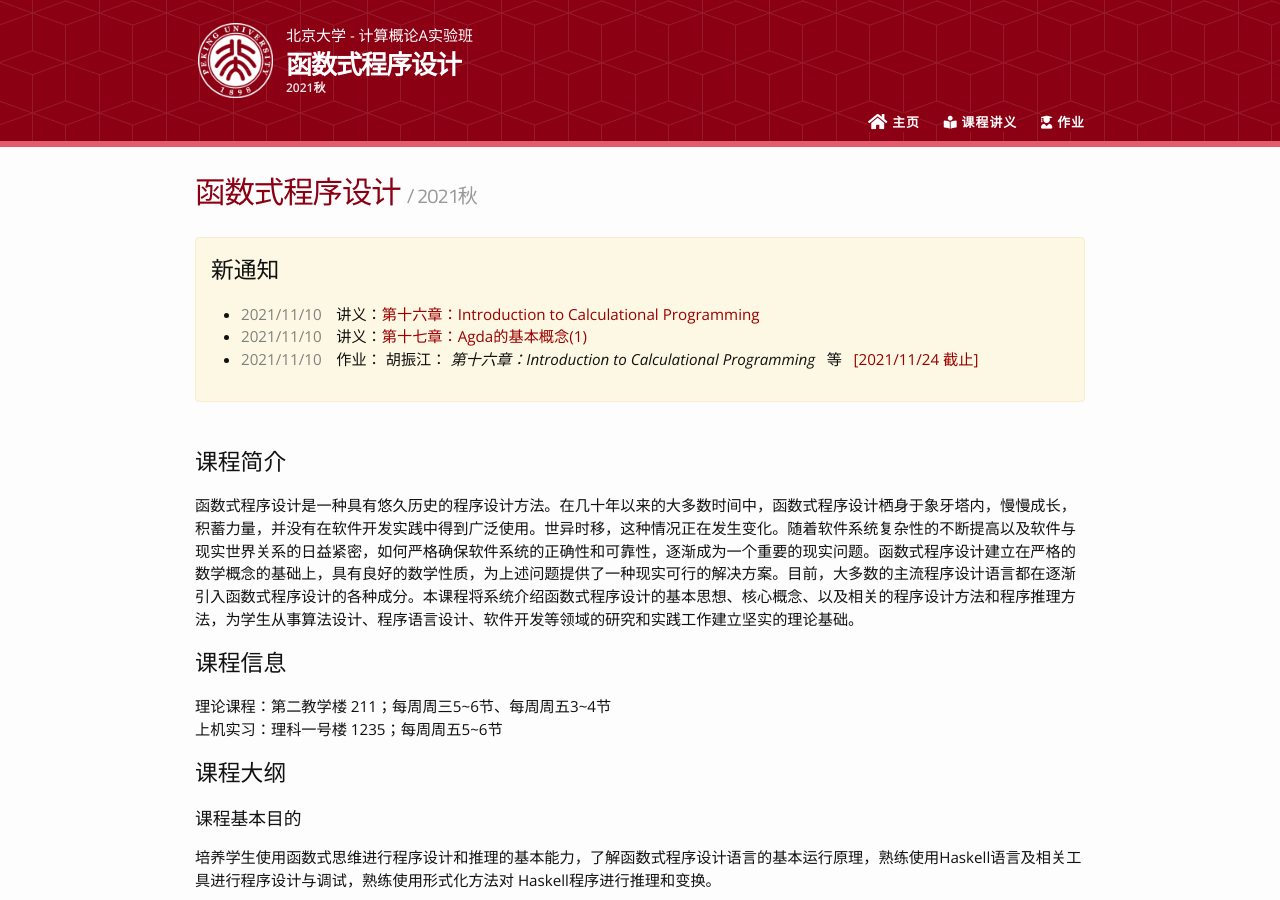
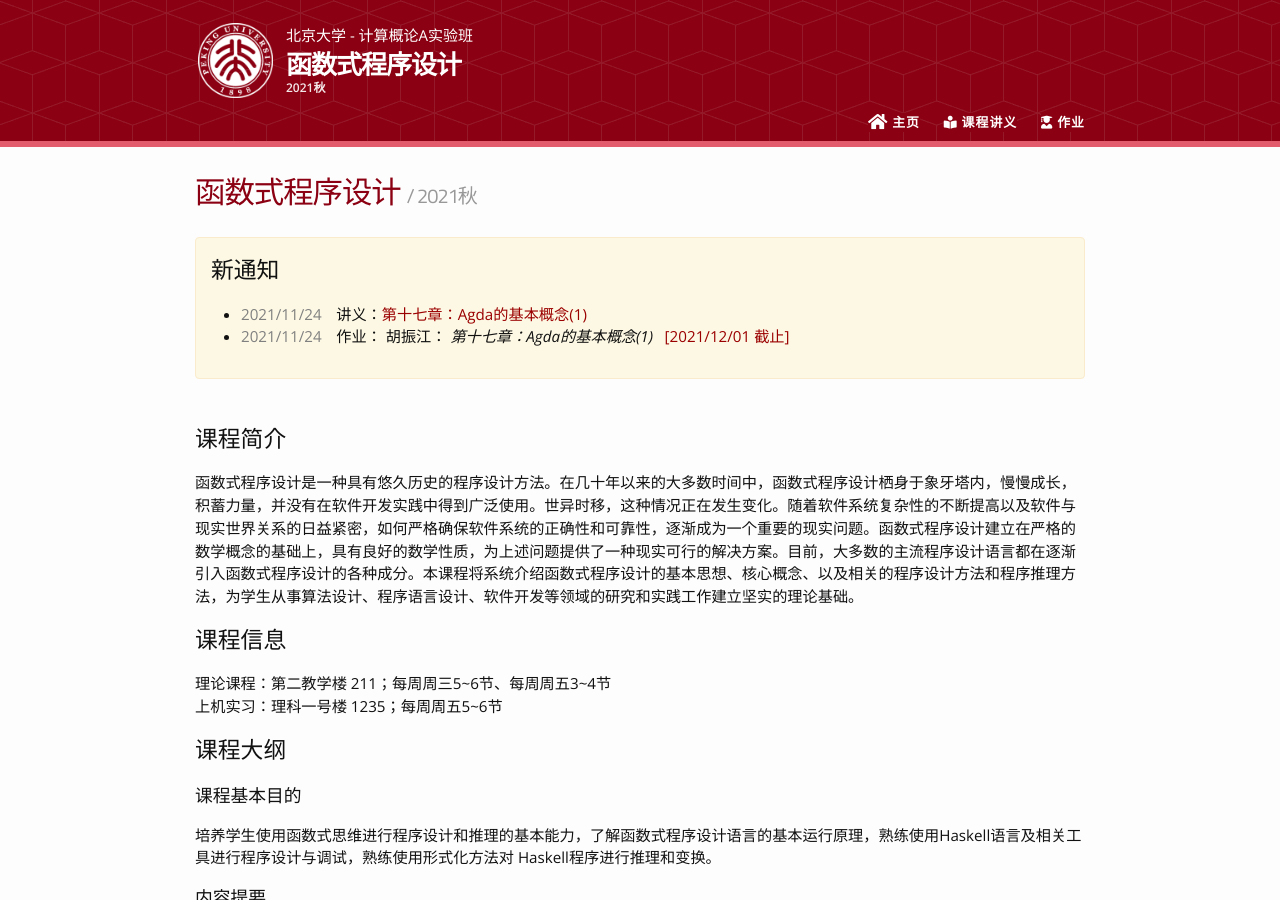
Before and after one commit to zhenjiang888/FP, a Jekyll site: the page built from 2021/index.md, in a window 1280 px wide and 900 px high. Built offline with Jekyll 4.4.1, drawn with Linux system fonts in a browser that asks for light colours; nearby versions of some CDN libraries; our own code applies the rules of GitHub Pages for plain Markdown files.

Commit message:
postpone due time for HW13

```diff
--- a/_data/_2021.yaml
+++ b/_data/_2021.yaml
@@ -151,7 +151,15 @@
     - text: 完成讲义上的习题
       link: homeworks/HW12.hs
     - text: 安装Agda的开发环境
+    due: 2021/11/24
+- teacher: 胡振江
+  date: 2021/11/24
+  slides:
+  - title: "第十七章：Agda的基本概念(1)"
+    link: Agda1.pdf
+  assignment:
+    descriptions:
     - text: 完成讲义上的习题
       link: homeworks/HW13.agda
-    due: 2021/11/24
+    due: 2021/12/01
 updates: []
```
